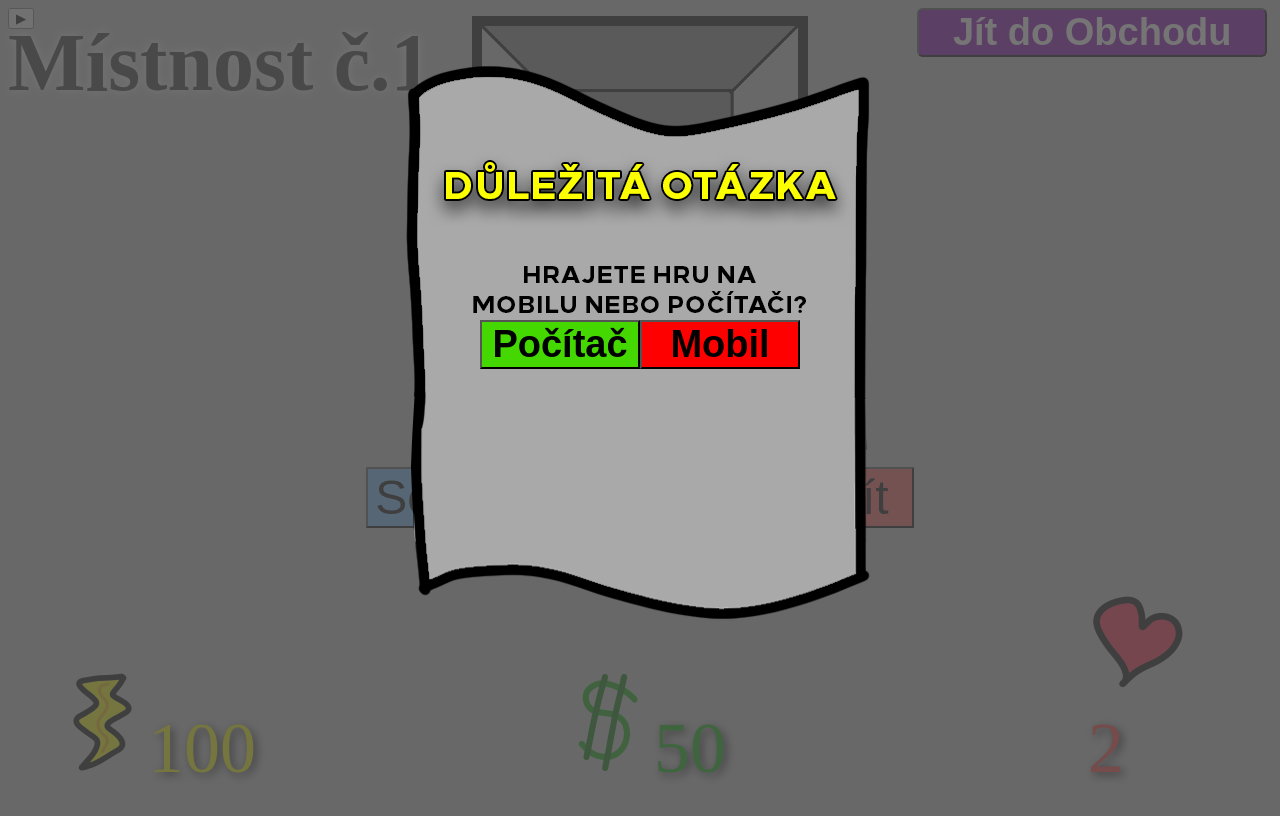
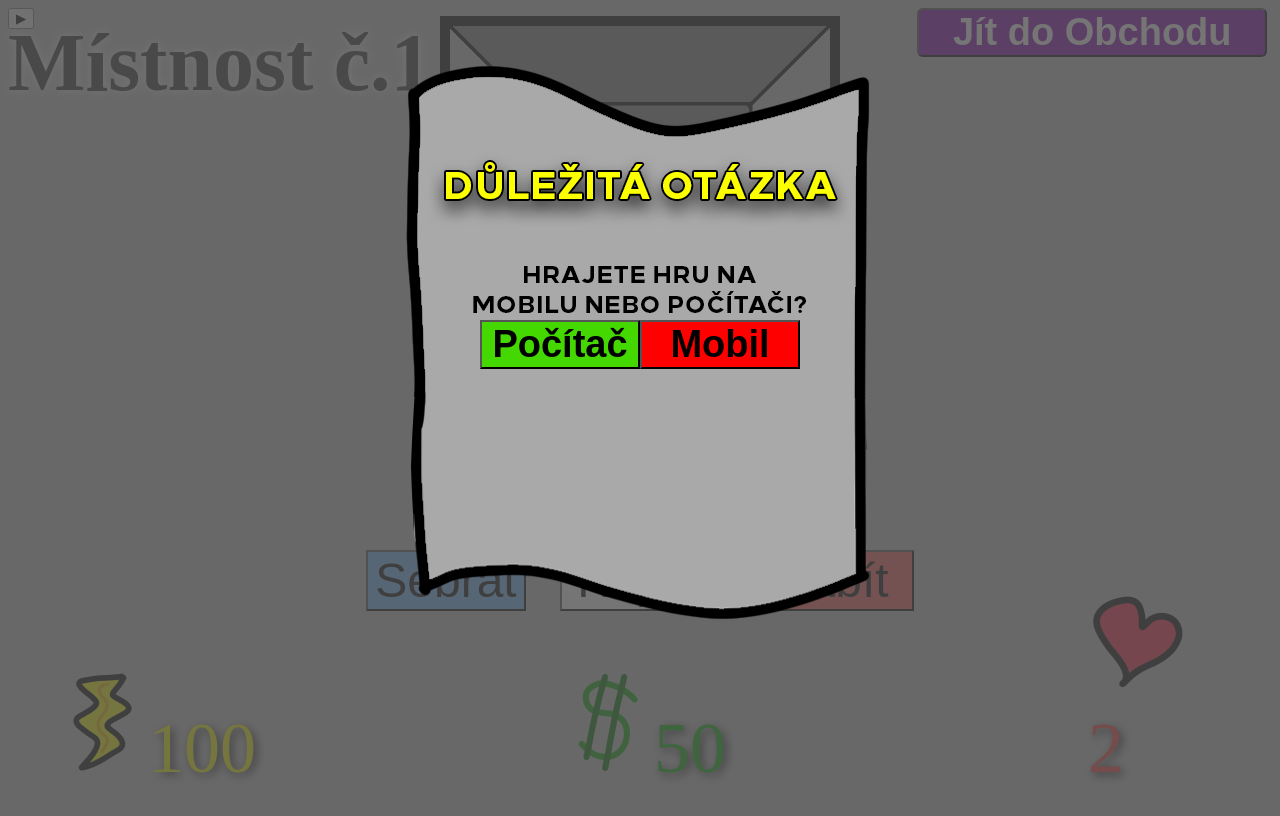
Before and after one commit to FryerZabijak/DungeonGame, a plain HTML site: page index.html in a window 1280 px wide. Drawn offline with Linux system fonts and the light colour scheme.

Commit message:
Add files via upload

```diff
--- a/style.css
+++ b/style.css
@@ -87,7 +87,9 @@ z-index: 6;
     text-shadow: 0px 0px 10px rgb(255, 255, 255);
 }
 #obrazek {
-    width:25%;
+    max-width: 500px;
+    width:30%;
+    min-width: 100px;
     display:block;
     margin:0 auto;
     border:10px solid black;
```
